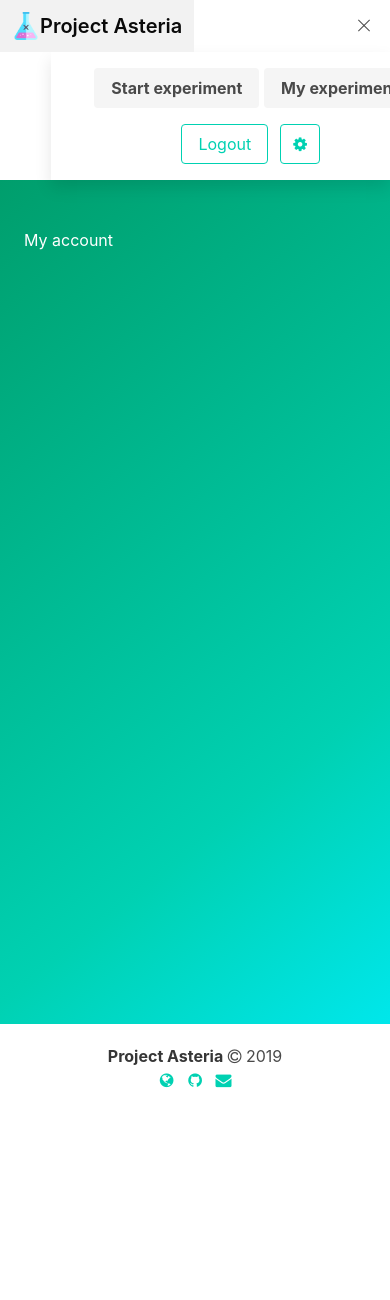
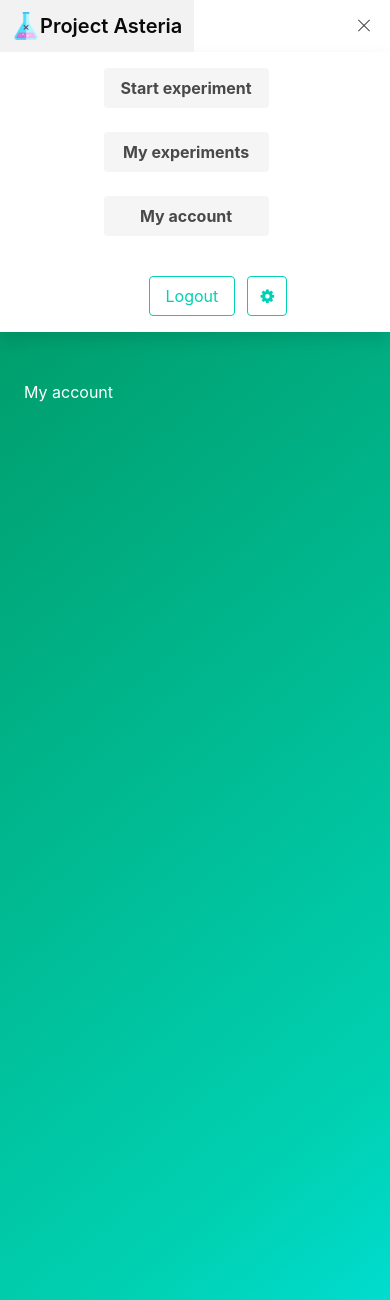
Before and after one commit to projectasteria/FrontEndWebApp, a Flask app: page /my-account in a window 390 px wide, after a click that opens the changed part; the page is wider, and only the part inside the window is pictured. Shown: the top 1300 px of that part. Before the commit the page ends 1088 px from the top of that part, so only its background shows below. Run offline with Flask 2, Linux system fonts and the light colour scheme; some libraries are stand-ins or nearby versions.

Commit message:
Fixed UI bugs

```diff
--- a/static/css/style.css
+++ b/static/css/style.css
@@ -39,7 +39,7 @@ h6 {
 /* mobile phones or tablets */
 @media only screen and (max-width: 768px) {
   .hero-body {
-    height: 100vh;
+    height: 140vh;
   }
 
   /* login page styling begins*/
@@ -65,7 +65,7 @@ h6 {
   }
 
   .signup-box {
-    width: 70%;
+    width: 60%;
     padding: 2%;
   }
 
@@ -96,9 +96,11 @@ h6 {
       float: left;
   }
 
+  /*
   div#navbar-menu-id {
     margin-left: 13%;
   }
+  */
 
   .nav-bar-end {
     margin-left: 20%;
@@ -106,8 +108,9 @@ h6 {
 
   #nav-buttons {
     text-align: center;
-    margin-left: 10%;
+    margin-left: 25%;
     margin-right: auto;
+    display: inline-grid;
   }
 
   #logout-settings {
```
